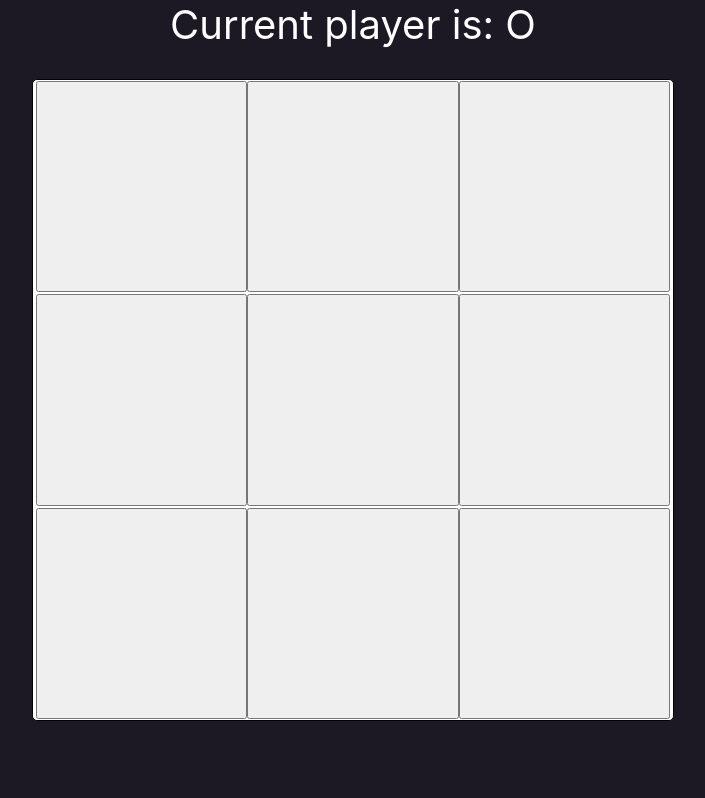
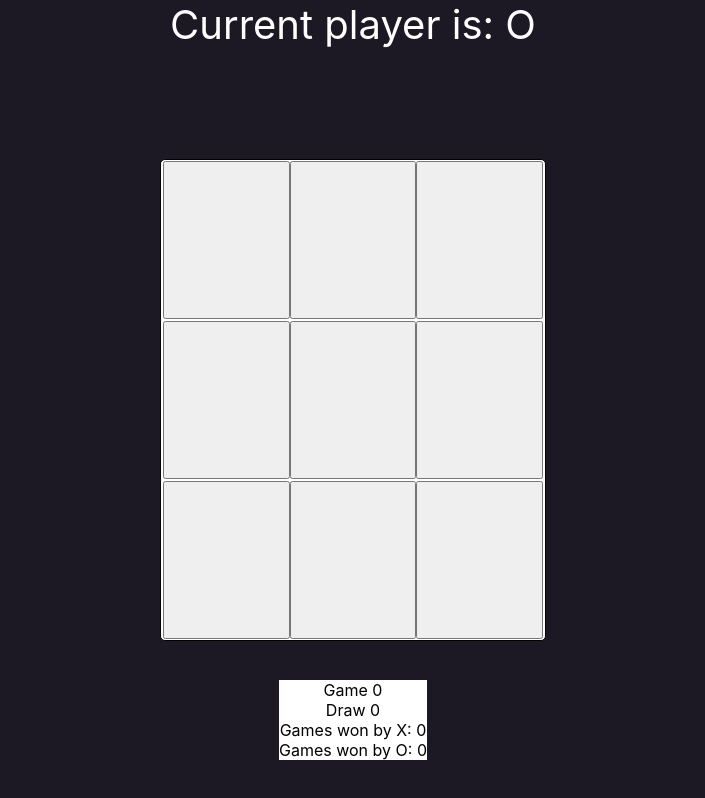
Before and after one commit to balpa/React-TicTacToe, a React (Create React App) app: page / in a window 1280 px wide. Shown: the whole page, without its empty margins (287-992 px from the left). Built offline with nearby package versions, Linux system fonts and the light colour scheme.

Commit message:
logic works, needs styling -MAC

```diff
--- a/src/App.css
+++ b/src/App.css
@@ -4,8 +4,8 @@
   top: 50%;
   left: 50%;
   transform: translate(-50%, -50%);
-  width: 50vw;
-  height: 80vh;
+  width: 30vw;
+  height: 60vh;
   border: 1px solid black;
   border-radius: 5px;
   background-color: white;
@@ -42,7 +42,7 @@ font-size: 40px;
 .winner-modal{
   width: 80vw;
   height: 85vh;
-  background-color: rgb(128, 83, 0);
+  background-color: rgb(128, 83, 0, 0.5);
   position: absolute;
   top: 50%;
   left: 50%;
@@ -70,3 +70,14 @@ font-size: 40px;
   margin-top: 20px;
   box-shadow: 0px 0px 10px black;
 }
+.counts{
+  position: absolute;
+  bottom: 0;
+  left: 50%;
+  transform: translate(-50%,-50%);
+  display: flex;
+  flex-direction: column;
+  background-color: white;
+  justify-content: center;
+  align-items: center;
+}
--- a/src/components/TicTactoe.tsx
+++ b/src/components/TicTactoe.tsx
@@ -1,4 +1,5 @@
 import React, {useState, useEffect} from 'react'
+import { useRef } from 'react'
 import '../App.css'
 import WinnerModal from './WinnerModal'
 
@@ -10,6 +11,11 @@ function TicTactoe() {
     const [currentPlayer, setCurrentPlayer] = useState('X')
     const [lastPlayer, setLastPlayer] = useState(null)
     const [winner, setWinner] = useState(null)
+    const [gameCount, setGameCount] = useState(0)
+    const [countX, setCountX] = useState(0)
+    const [countO, setCountO] = useState(0)
+
+    let drawCount = gameCount - (countX+countO)
 
 
     function restart () {
@@ -71,10 +77,19 @@ function TicTactoe() {
                 if (board[combination[0]] === currentPlayer && board[combination[1]] === currentPlayer && board[combination[2]] === currentPlayer) {
                     return combination
                 }}}
-
+        console.log(whichCombination())
 
         if (checkWin(currentPlayer) === true){
             setWinner(currentPlayer)
+            setGameCount(gameCount + 1)
+            if (currentPlayer === "X")
+            {
+                setCountX(countX + 1)
+            }
+            else if (currentPlayer === "O")
+            {
+                setCountO(countO + 1)
+            }
         }
 
         // CHECK IF ALL SQUARES ARE FILLED
@@ -87,9 +102,10 @@ function TicTactoe() {
                 }
                 return count
                 }
-        // IF ALL SQUARES ARE FILLED, SETS A DRAW (IF ANYONE WINS, IT SHOULD'NT BE FULL SO IT SELF-CHECKS THE CONDITION)
-        if (isFull() === 0) {
+        // IF ALL SQUARES ARE FILLED, SETS A DRAW
+        if (isFull() === 0 && checkWin(currentPlayer) === false) {
             setWinner('DRAW')
+            setGameCount(gameCount + 1)
             }
 
 
@@ -100,6 +116,13 @@ function TicTactoe() {
     <>
     <div className='current-player'>Current player is: {currentPlayer}</div>
 
+    <div className='counts'>
+        <div>Game {gameCount}</div>
+        <div>Draw {drawCount}</div>
+        <div>Games won by X: {countX}</div>
+        <div>Games won by O: {countO}</div>
+
+    </div>
     <div className='frame'>
         <Square squareId={0}/>
         <Square squareId={1}/>
--- a/src/components/WinnerModal.tsx
+++ b/src/components/WinnerModal.tsx
@@ -1,6 +1,6 @@
 import React from 'react'
 
-const WinnerModal: React.FC<{winner: string, restart: any}> = ({winner, restart}) => {
+const WinnerModal: React.FC<{ winner: string, restart: any }> = ({winner, restart}) => {
   return (
       <>
       <div className='winner-modal'>
```
